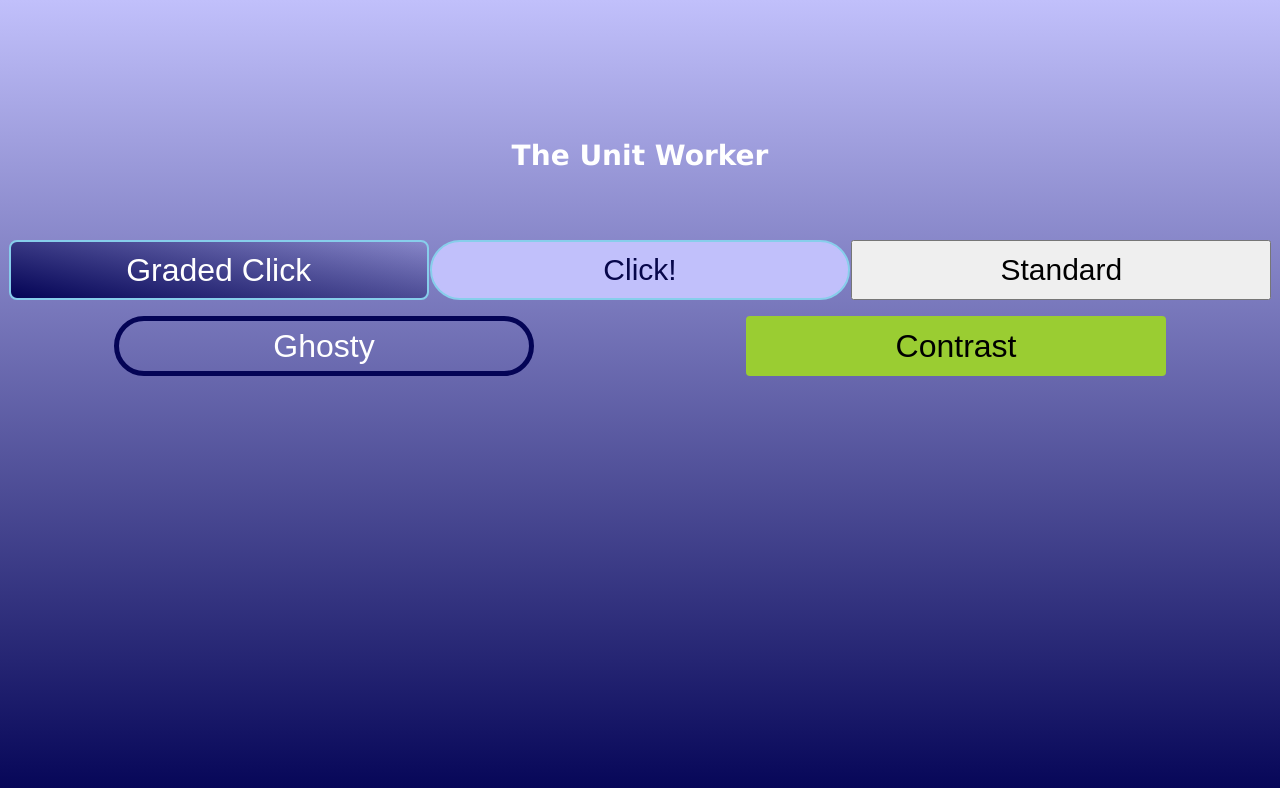
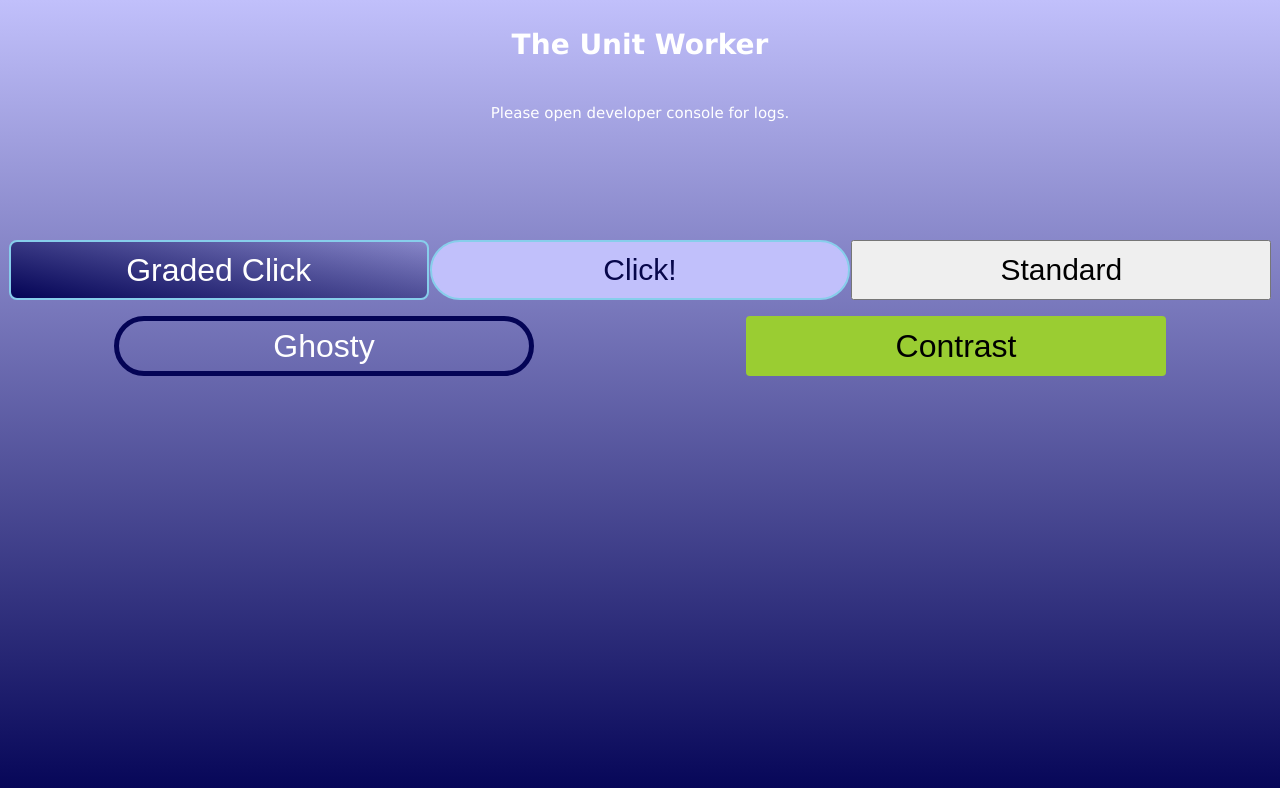
Before and after one commit to nirmoo22/unit-worker, a website with bundled scripts: page public/index.html in a window 1280 px wide. Built offline with nearby package versions, Linux system fonts and the light colour scheme.

Commit message:
Add info text

```diff
--- a/public/index.html
+++ b/public/index.html
@@ -15,6 +15,8 @@
 
         <h1 class="text-center heading"> The Unit Worker </h2>
 
+        <p class="text-center info"> Please open developer console for logs. </p>
+
         <div class="btn-group">
             <button class="btn-style1" id="btnStyle1">Graded Click</button>
             <button class="btn-style2" id="btnStyle2">Click!</button>
--- a/public/stylesheets/style.css
+++ b/public/stylesheets/style.css
@@ -15,10 +15,16 @@ body {
 }
 
 .heading {
-  top: 15%;
-  position: absolute;
   width: 100%;
   color: #fff;
+  margin: 0;
+  padding: 1em;
+}
+
+.info {
+  width: 100%;
+  color: #fff;
+  font-size: 15px;
 }
 
 .btn-group {
```
